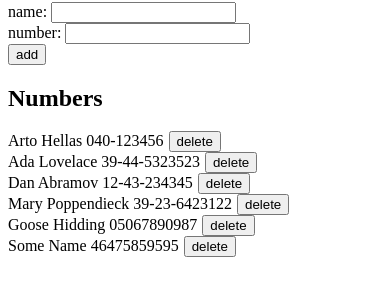
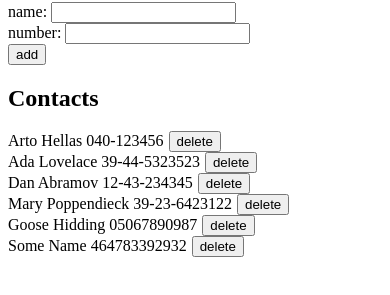
Before and after one commit to pbrovkin/FullStackOpen, a React (Create React App) app in the folder part2/phonebook/: page / in a window 390 px wide. Shown: the part 153-448 px from the top of the page. Built offline with nearby package versions, Linux system fonts and the light colour scheme; data requests are answered from the project's data file.

Commit message:
phonebook, step11

```diff
--- a/part2/phonebook/db.json
+++ b/part2/phonebook/db.json
@@ -27,7 +27,7 @@
     },
     {
       "name": "Some Name",
-      "number": "46475859595",
+      "number": "464783392932",
       "id": 6
     }
   ]
--- a/part2/phonebook/src/App.js
+++ b/part2/phonebook/src/App.js
@@ -3,12 +3,14 @@
 import ContactForm from './components/ContactForm'
 import Contacts from './components/Contacts'
 import contactService from './services/contacts'
+import Notification from './components/Notification'
 
 const App = () => {
   const [contacts, setContacts] = useState([])
   const [newName, setNewName] = useState('')
   const [newNumber, setNewNumber] = useState('')
   const [newFilter, setNewFilter] = useState('')
+  const [notification, setNotification] = useState(null)
 
   useEffect(() => {
     contactService
@@ -38,6 +40,12 @@
             setContacts(contacts.map(c => c.id !== contactToUpdate.id ? c : returnedContact))
             setNewName('')
             setNewNumber('')
+            setNotification(
+              `Phone number of '${returnedContact.name}' updated`
+            )
+            setTimeout(() => {
+              setNotification(null)
+            }, 5000)
           })
           .catch(error => {
             console.log(`Contact not found. ${error}`)
@@ -51,6 +59,12 @@
           setContacts(contacts.concat(returnedContact))
           setNewName('')
           setNewNumber('')
+          setNotification(
+            `'${returnedContact.name}' added`
+          )
+          setTimeout(() => {
+            setNotification(null)
+          }, 5000)
         })
         .catch(error => {
           console.log(error)
@@ -66,6 +80,12 @@
         .del(id)
         .then(() => {
           setContacts(contacts.filter(c => c.id !== id))
+          setNotification(
+            `'${contactToDel.name}' deleted`
+          )
+          setTimeout(() => {
+            setNotification(null)
+          }, 5000)
         })
         .catch(error => {
           console.log(`Contact not found. ${error}`)
@@ -76,6 +96,8 @@
 
   return (
     <div>
+      <Notification message={notification} />
+
       <h2>Phonebook</h2>
 
       <Filter setNewFilter={setNewFilter} />
@@ -89,7 +111,7 @@
         addContact={addContact}
       />
 
-      <h2>Numbers</h2>
+      <h2>Contacts</h2>
 
       <Contacts filteredContacts={filteredContacts} deleteContact={deleteContact} />
     </div>
--- /dev/null
+++ b/part2/phonebook/src/components/Notification.js
@@ -0,0 +1,26 @@
+import React from 'react'
+
+const Notification = ({ message }) => {
+
+    const notifStyle = {
+        color: 'green',
+        background: 'lightgrey',
+        fontSize: '20px',
+        borderStyle: 'solid',
+        borderRadius: '5px',
+        padding: '10px',
+        marginBottom: '10px',
+    }
+
+    if (message === null) {
+        return null
+    }
+
+    return (
+        <div style={notifStyle}>
+            {message}
+        </div>
+    )
+}
+
+export default Notification
```
